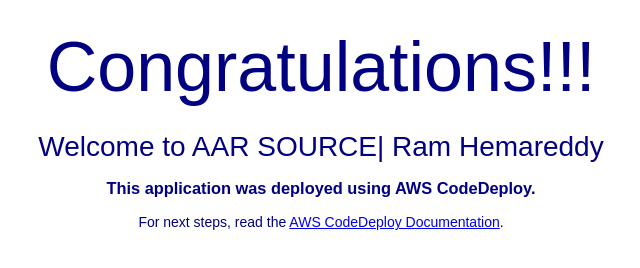
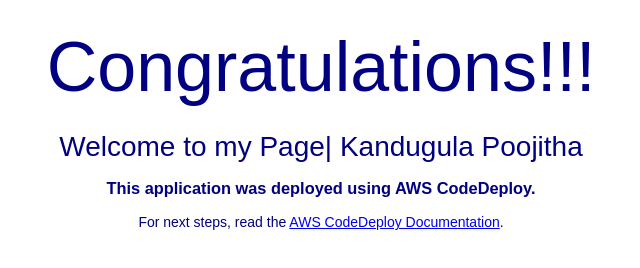
Before and after one commit to Kandugula-poojitha/ec2-s3-github, a plain HTML site: page index.html in a window 1280 px wide. Shown: the part 220-488 px from the top of the page, without its empty margins (319-959 px from the left). Drawn offline with Linux system fonts and the light colour scheme.

Commit message:
Update index.html

```diff
--- a/index.html
+++ b/index.html
@@ -28,7 +28,7 @@
   <div align="center">
     <img src="https://s3.ap-south-1.amazonaws.com/www.basava.com/aar_logo_final.png" style="max-width: 20%;">
     <h1>Congratulations!!! </h1>
-      <h2>Welcome to AAR SOURCE| Ram Hemareddy</h2>
+      <h2>Welcome to my Page| Kandugula Poojitha</h2>
     <h3>This application was deployed using AWS CodeDeploy.</h3>
     <p>For next steps, read the <a href="http://aws.amazon.com/documentation/codedeploy">AWS CodeDeploy Documentation</a>.</p>
   </div>
```
